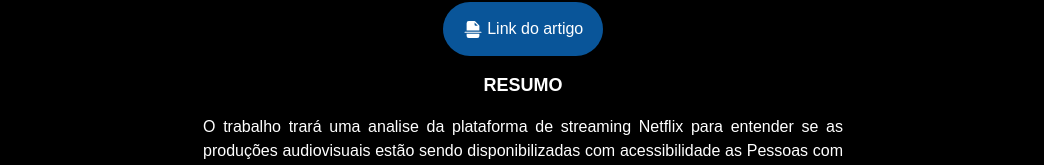
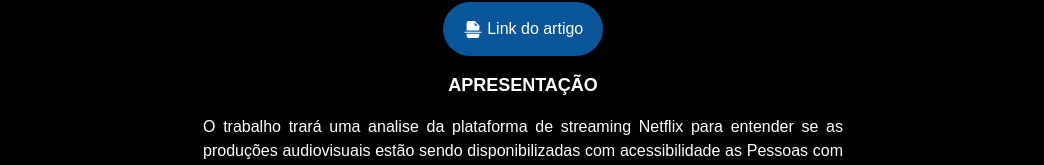
Before and after one commit to elieljuniorm/projeto-netflix, a Vue app: page / in a window 1280 px wide. Shown: the part 220-385 px from the top of the page, without its empty margins (117-1161 px from the left). Built offline with nearby package versions, Linux system fonts and the light colour scheme.

Commit message:
modificando subtitulo

```diff
--- a/src/components/ComponentHome.vue
+++ b/src/components/ComponentHome.vue
@@ -17,7 +17,7 @@
 
     <div class="containerResumo">
       <article class="conteudoResumo">
-        <span class="titulo">Resumo</span>
+        <span class="titulo">Apresentação</span>
         <p class="resumo">
           O trabalho trará uma analise da plataforma de streaming Netflix para entender se as produções audiovisuais
           estão sendo disponibilizadas com acessibilidade as Pessoas com Deficiência Visual e assim garantindo ao
```
